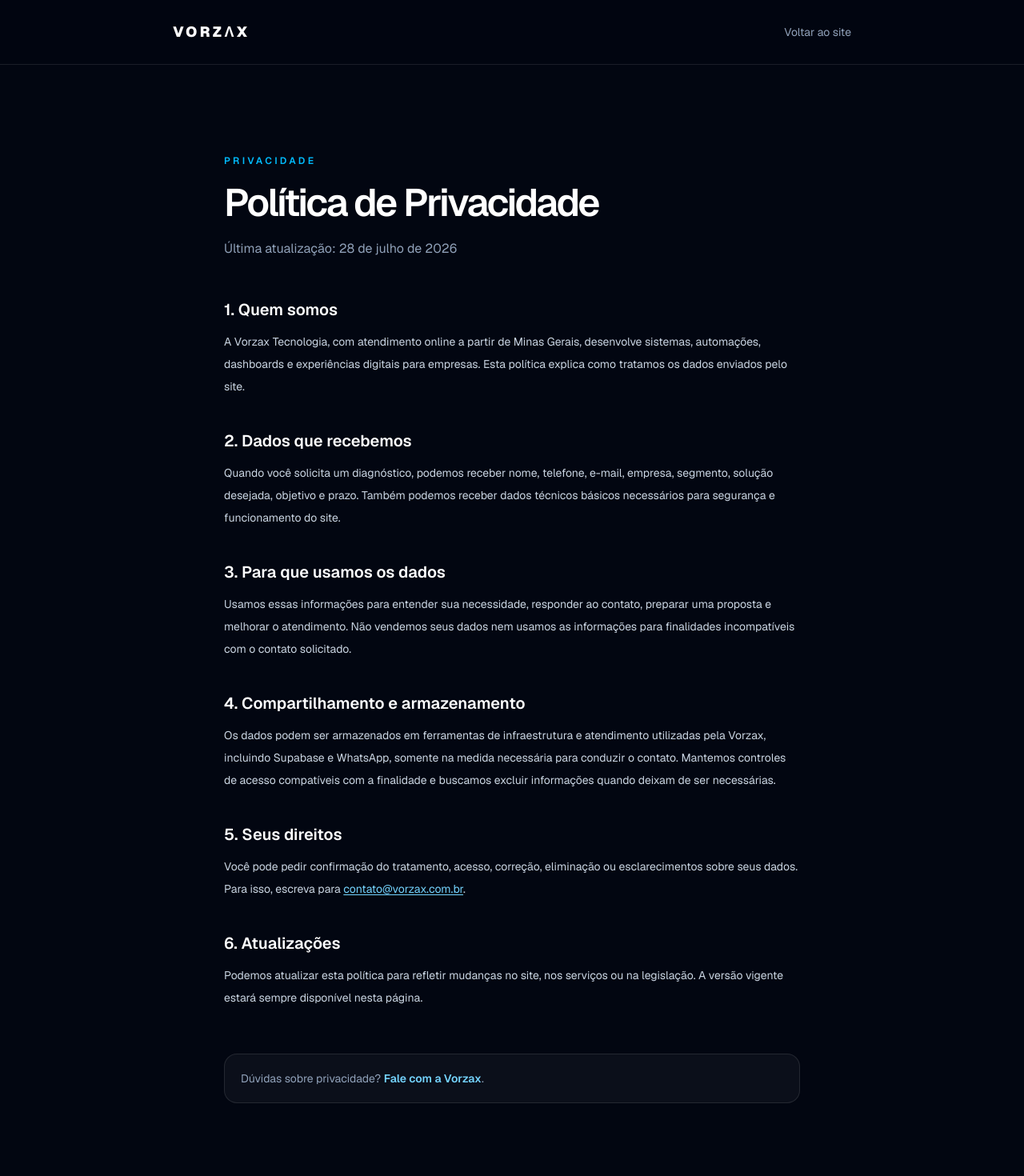
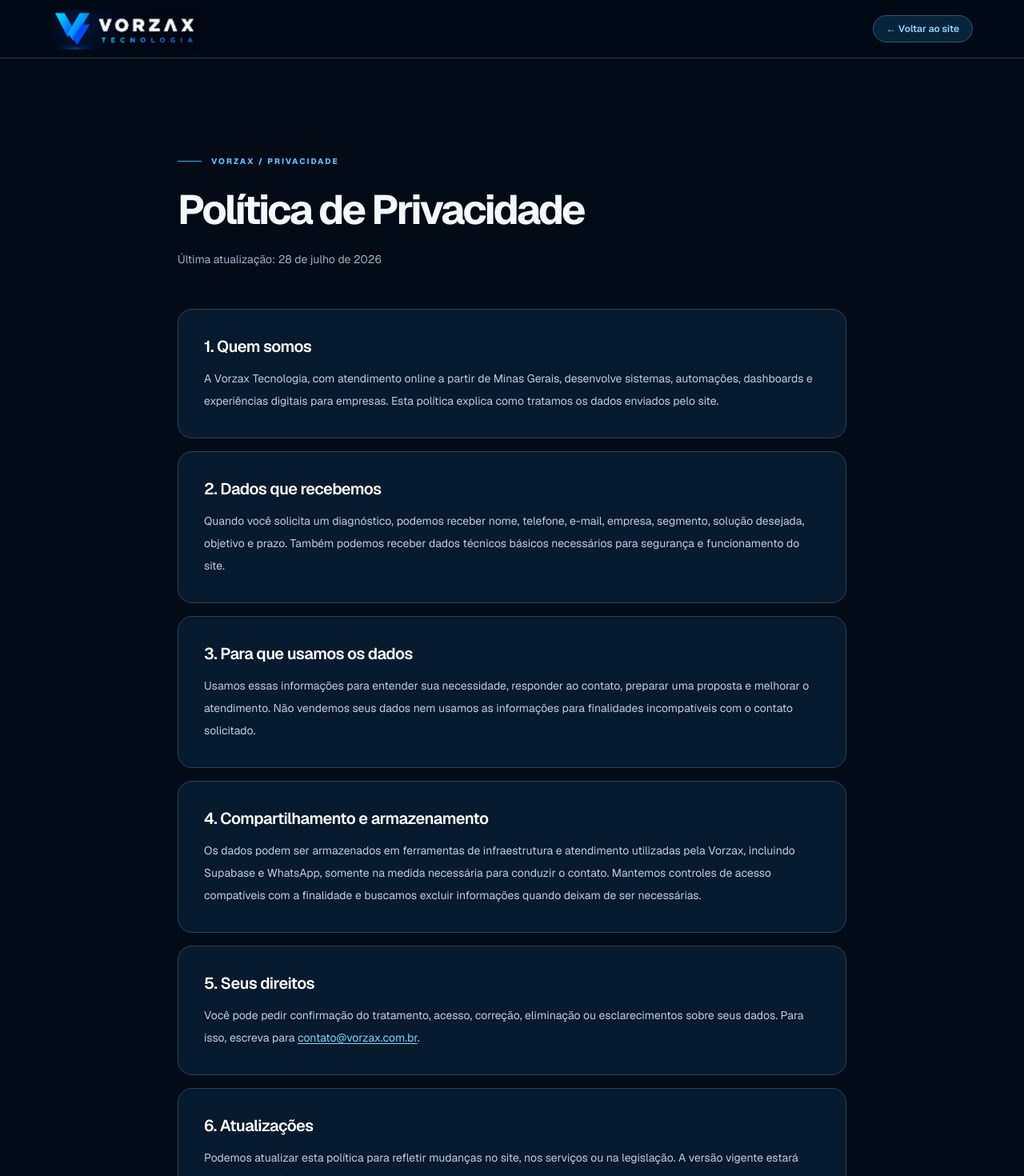
Before and after one commit to vorzax-tecnologia/vorzax-site, a Next.js app: page /privacidade in a window 1280 px wide. Shown: the top 1470 px of the page at 80% size. Built offline with nearby package versions, Linux system fonts and the light colour scheme.

Commit message:
style(privacy): identidade oficial e layout coerente com site institucional

```diff
--- a/src/app/privacidade/page.tsx
+++ b/src/app/privacidade/page.tsx
@@ -1,5 +1,6 @@
 import type { Metadata } from "next";
 import Link from "next/link";
+import Image from "next/image";
 
 export const metadata: Metadata = {
   title: "Política de Privacidade",
@@ -9,52 +10,52 @@
 
 export default function PrivacyPage() {
   return (
-    <main className="min-h-screen bg-[#020611] text-white">
-      <header className="border-b border-white/10 bg-[#020611]/80 backdrop-blur-xl">
-        <div className="mx-auto flex h-20 max-w-4xl items-center justify-between px-6">
-          <Link href="/" className="text-lg font-black tracking-[0.18em]">VORZ<span aria-hidden="true">Λ</span>X</Link>
-          <Link href="/" className="text-sm text-slate-400 transition hover:text-white">Voltar ao site</Link>
+    <main className="relative min-h-screen overflow-hidden bg-[#030b17] text-white">
+      <header className="relative z-10 border-b border-[#1e3c56] bg-[#020a15]/90 backdrop-blur-2xl">
+        <div className="mx-auto flex h-[72px] max-w-[1440px] items-center justify-between px-5 sm:px-8 lg:px-10 xl:px-16">
+          <Link href="/" aria-label="Vorzax Tecnologia — voltar ao início"><Image src="/vorzax-logo-oficial.png" alt="Vorzax Tecnologia" width={604} height={172} className="h-auto w-[158px] sm:w-[185px]" priority /></Link>
+          <Link href="/" className="inline-flex items-center gap-2 rounded-full border border-[#2c5679] bg-[#08243a] px-4 py-2 text-xs font-semibold text-[#91d4ff] transition hover:border-[#49b9ff] hover:text-white">← Voltar ao site</Link>
         </div>
       </header>
 
-      <article className="mx-auto max-w-3xl px-6 py-20 sm:py-28">
-        <p className="text-xs font-semibold tracking-[0.28em] text-sky-400">PRIVACIDADE</p>
-        <h1 className="mt-5 text-4xl font-semibold tracking-[-0.05em] sm:text-5xl">Política de Privacidade</h1>
-        <p className="mt-5 leading-7 text-slate-400">Última atualização: 28 de julho de 2026</p>
+      <article className="relative mx-auto max-w-[900px] px-5 py-20 sm:px-8 sm:py-28">
+        <p className="vx-eyebrow"><span className="vx-eyebrow-line" /> VORZAX / PRIVACIDADE</p>
+        <h1 className="vx-heading mt-6">Política de Privacidade</h1>
+        <p className="mt-5 text-sm leading-7 text-[#9ab2c9]">Última atualização: 28 de julho de 2026</p>
 
-        <div className="mt-12 space-y-10 text-sm leading-7 text-slate-300">
-          <section>
-            <h2 className="text-xl font-semibold text-white">1. Quem somos</h2>
+        <div className="mt-12 space-y-4 text-sm leading-7 text-[#b9cce0]">
+          <section className="rounded-[18px] border border-[#234562] bg-[#081b2e] p-6 sm:p-8">
+            <h2 className="text-xl font-semibold tracking-[-.03em] text-white">1. Quem somos</h2>
             <p className="mt-3">A Vorzax Tecnologia, com atendimento online a partir de Minas Gerais, desenvolve sistemas, automações, dashboards e experiências digitais para empresas. Esta política explica como tratamos os dados enviados pelo site.</p>
           </section>
 
-          <section>
-            <h2 className="text-xl font-semibold text-white">2. Dados que recebemos</h2>
+          <section className="rounded-[18px] border border-[#234562] bg-[#081b2e] p-6 sm:p-8">
+            <h2 className="text-xl font-semibold tracking-[-.03em] text-white">2. Dados que recebemos</h2>
             <p className="mt-3">Quando você solicita um diagnóstico, podemos receber nome, telefone, e-mail, empresa, segmento, solução desejada, objetivo e prazo. Também podemos receber dados técnicos básicos necessários para segurança e funcionamento do site.</p>
           </section>
 
-          <section>
-            <h2 className="text-xl font-semibold text-white">3. Para que usamos os dados</h2>
+          <section className="rounded-[18px] border border-[#234562] bg-[#081b2e] p-6 sm:p-8">
+            <h2 className="text-xl font-semibold tracking-[-.03em] text-white">3. Para que usamos os dados</h2>
             <p className="mt-3">Usamos essas informações para entender sua necessidade, responder ao contato, preparar uma proposta e melhorar o atendimento. Não vendemos seus dados nem usamos as informações para finalidades incompatíveis com o contato solicitado.</p>
           </section>
 
-          <section>
-            <h2 className="text-xl font-semibold text-white">4. Compartilhamento e armazenamento</h2>
+          <section className="rounded-[18px] border border-[#234562] bg-[#081b2e] p-6 sm:p-8">
+            <h2 className="text-xl font-semibold tracking-[-.03em] text-white">4. Compartilhamento e armazenamento</h2>
             <p className="mt-3">Os dados podem ser armazenados em ferramentas de infraestrutura e atendimento utilizadas pela Vorzax, incluindo Supabase e WhatsApp, somente na medida necessária para conduzir o contato. Mantemos controles de acesso compatíveis com a finalidade e buscamos excluir informações quando deixam de ser necessárias.</p>
           </section>
 
-          <section>
-            <h2 className="text-xl font-semibold text-white">5. Seus direitos</h2>
+          <section className="rounded-[18px] border border-[#234562] bg-[#081b2e] p-6 sm:p-8">
+            <h2 className="text-xl font-semibold tracking-[-.03em] text-white">5. Seus direitos</h2>
             <p className="mt-3">Você pode pedir confirmação do tratamento, acesso, correção, eliminação ou esclarecimentos sobre seus dados. Para isso, escreva para <a className="text-sky-300 underline underline-offset-2 hover:text-white" href="mailto:contato@vorzax.com.br">contato@vorzax.com.br</a>.</p>
           </section>
 
-          <section>
-            <h2 className="text-xl font-semibold text-white">6. Atualizações</h2>
+          <section className="rounded-[18px] border border-[#234562] bg-[#081b2e] p-6 sm:p-8">
+            <h2 className="text-xl font-semibold tracking-[-.03em] text-white">6. Atualizações</h2>
             <p className="mt-3">Podemos atualizar esta política para refletir mudanças no site, nos serviços ou na legislação. A versão vigente estará sempre disponível nesta página.</p>
           </section>
         </div>
 
-        <div className="mt-14 rounded-2xl border border-white/10 bg-white/[0.04] p-5 text-sm text-slate-400">
+        <div className="mt-10 rounded-[18px] border border-[#275577] bg-[#0a2840] p-6 text-sm text-[#b5cce1]">
           Dúvidas sobre privacidade? <a className="font-semibold text-sky-300 hover:text-white" href="mailto:contato@vorzax.com.br">Fale com a Vorzax</a>.
         </div>
       </article>
```
